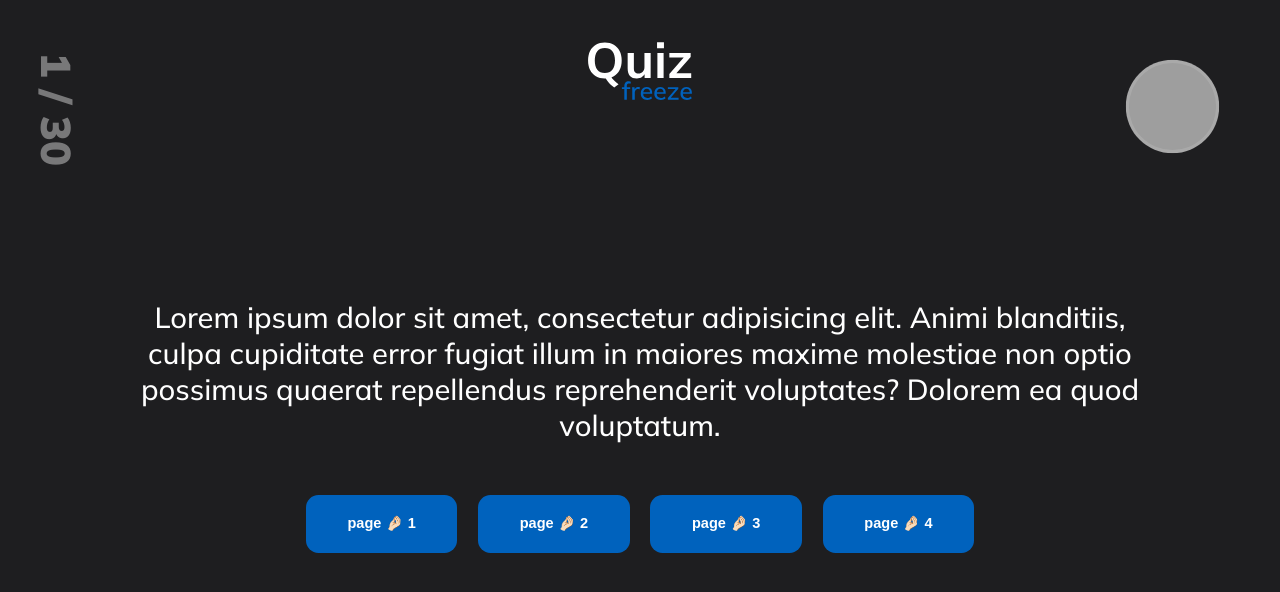
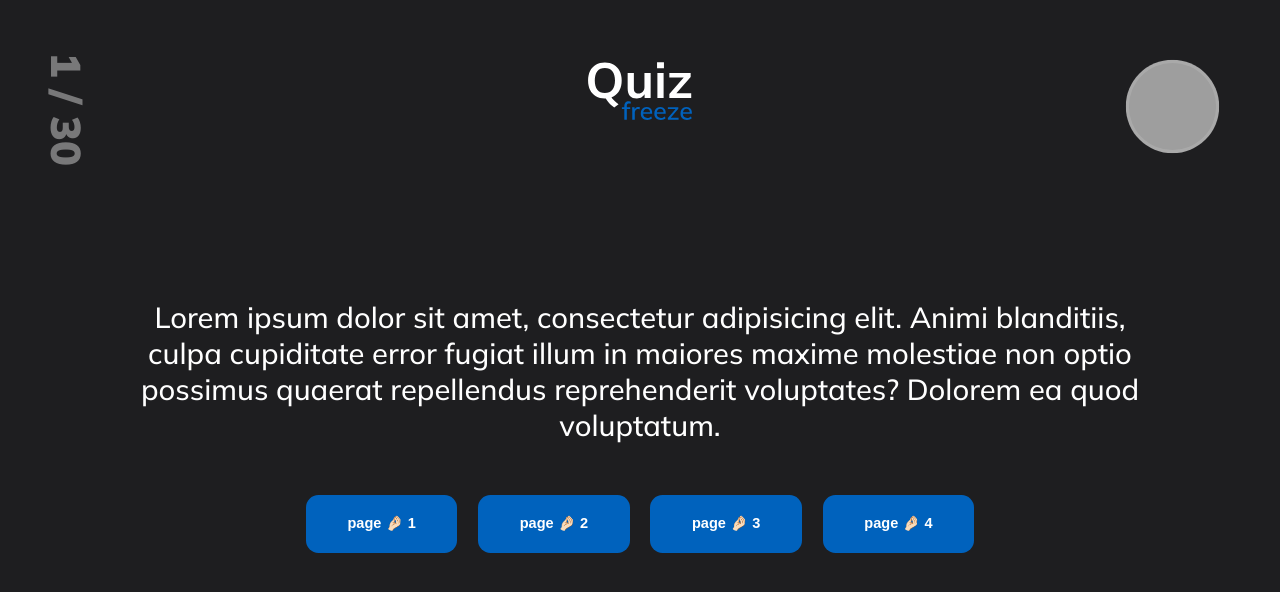
Before and after one commit to AdolfFosfor/quiz-freeze, a Nuxt app: page / in a window 1280 px wide. Both pictures are taken after a click on the button "Start Quiz". Shown: the top 592 px of the page. Built offline with nearby package versions, Linux system fonts and the light colour scheme; grey boxes are pictures that could not be loaded.

Commit message:
Bit Buy Commit 🫡

```diff
--- a/components/Pagination.vue
+++ b/components/Pagination.vue
@@ -16,7 +16,7 @@
     opacity: 0.4;
 
     font-size: calc(var(--index) * 2);
-    padding: calc(var(--index) * 4) 0;
+    padding: calc(var(--index) * 4) calc(var(--index) * 0.5);
 
     font-weight: 900;
 
--- a/layouts/default.vue
+++ b/layouts/default.vue
@@ -55,7 +55,7 @@
 
   .logo {
     position: absolute;
-    top: calc(var(--index) * 2);
+    top: calc(var(--index) * 3);
 
     width: calc(var(--index) * 5);
 
```
